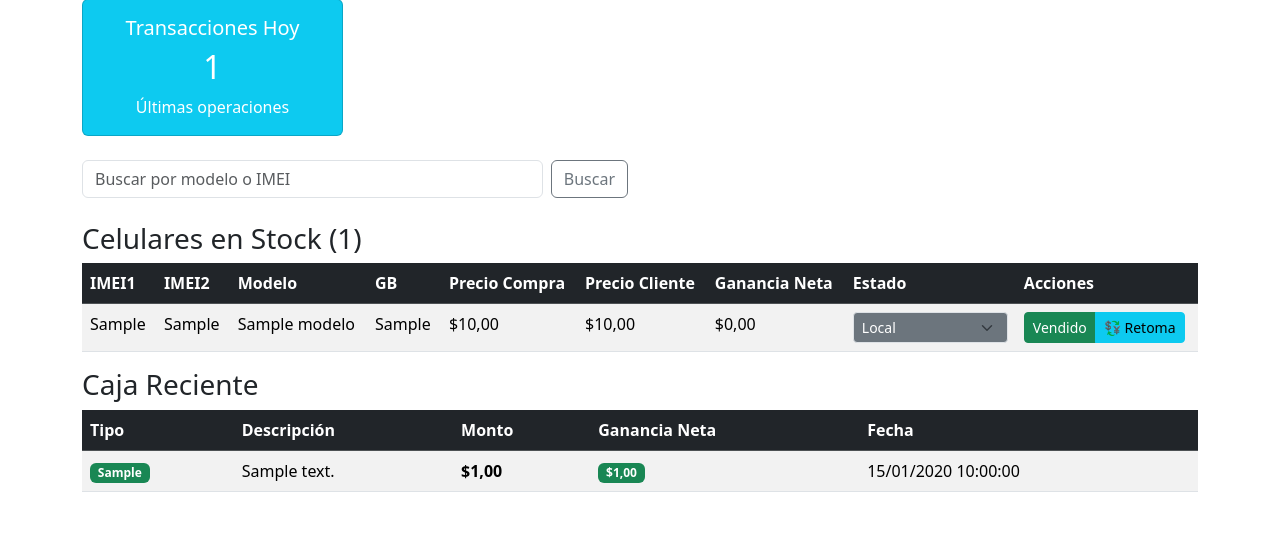
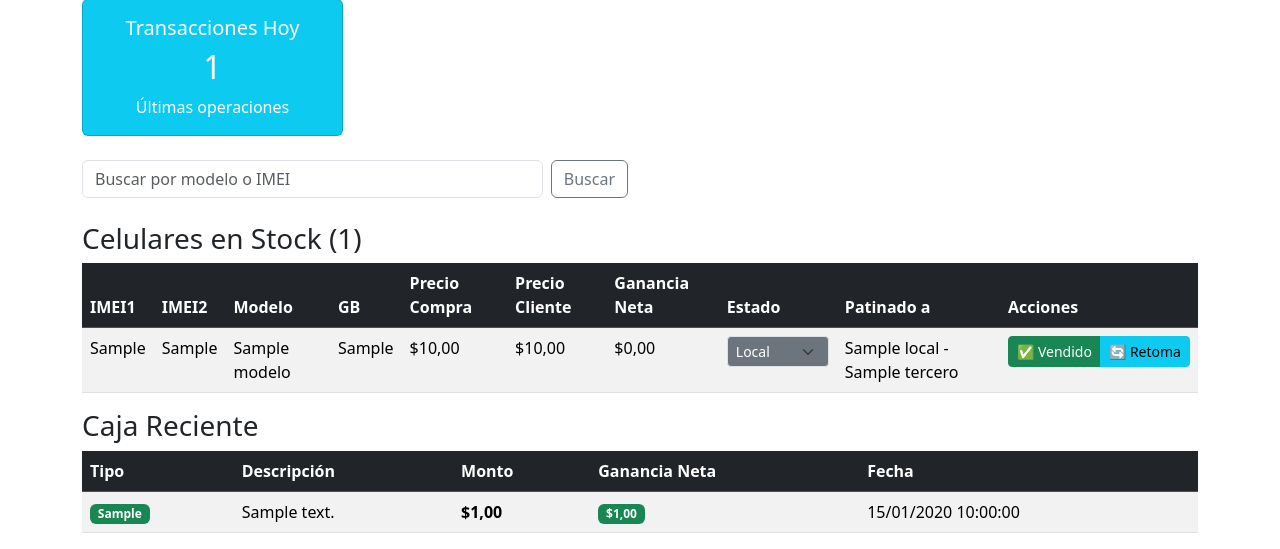
Before and after one commit to 0alexis/cellstore, a Flask app: template templates/index.html in a window 1280 px wide. Shown: the part 321-870 px from the top of the page. Before the commit the page ends 813 px from the top, so only its background shows below. Run offline with Flask 3, Linux system fonts and the light colour scheme; tables that the repository leaves empty hold one stand-in row (values such as "Sample post"); the template is opened without the code that fills it: values that come from a table or form of the project are taken from there, most other values are stand-ins (such as "Sample title", 1, 10 or a date in 2020); some libraries are stand-ins or nearby versions.

Commit message:
cambios pc local

```diff
--- a/app.py
+++ b/app.py
@@ -108,6 +108,15 @@ class Deuda(db.Model):
     notas = db.Column(db.Text)
 
 # Modelos Celular y Transaccion
+class Tercero(db.Model):
+    __tablename__ = 'tercero'
+    id = db.Column(db.Integer, primary_key=True)
+    local = db.Column(db.String(80), nullable=False)
+    nombre = db.Column(db.String(120), nullable=False)
+    activo = db.Column(db.Boolean, default=True)
+    creado_en = db.Column(db.DateTime, default=obtener_fecha_bogota)
+
+
 class Celular(db.Model):
     id = db.Column(db.Integer, primary_key=True)
     imei1 = db.Column(db.String(20), unique=True, nullable=False)
@@ -121,6 +130,10 @@ class Celular(db.Model):
     notas = db.Column(db.Text)
     en_stock = db.Column(db.Boolean, default=True)
     fecha_entrada = db.Column(db.DateTime, default=obtener_fecha_bogota)
+    tercero_id = db.Column(db.Integer, db.ForeignKey('tercero.id'), nullable=True)
+    patinado_en = db.Column(db.DateTime, nullable=True)
+
+    tercero = db.relationship('Tercero', backref='celulares')
 
 # Form CelularForm actualizado (con IMEI1 obligatorio)
 class CelularForm(FlaskForm):
@@ -186,6 +199,21 @@ with app.app_context():
                 conn.execute(text('ALTER TABLE transaccion ADD COLUMN ganancia_neta FLOAT DEFAULT 0.0'))
                 conn.commit()
             print("✓ Migración completada.")
+        # Migración: agregar columnas tercero_id y patinado_en en celular si no existen
+        try:
+            columnas_celular = [col['name'] for col in inspector.get_columns('celular')]
+            if 'tercero_id' not in columnas_celular:
+                print("Migrando tabla celular: agregando columna tercero_id...")
+                with db.engine.connect() as conn:
+                    conn.execute(text('ALTER TABLE celular ADD COLUMN tercero_id INTEGER NULL'))
+                    conn.commit()
+            if 'patinado_en' not in columnas_celular:
+                print("Migrando tabla celular: agregando columna patinado_en...")
+                with db.engine.connect() as conn:
+                    conn.execute(text('ALTER TABLE celular ADD COLUMN patinado_en DATETIME NULL'))
+                    conn.commit()
+        except Exception as mig_e:
+            print(f"Nota migración celular: {mig_e}")
     except Exception as e:
         print(f"Nota migración: {e}")
 
@@ -269,6 +297,7 @@ def index():
     if search:
         query = query.filter((Celular.modelo.contains(search)) | (Celular.imei1.contains(search)) | (Celular.imei2.contains(search)))
     celulares = query.all()
+    terceros = Tercero.query.filter_by(activo=True).order_by(Tercero.local, Tercero.nombre).all()
 
     transacciones = Transaccion.query.order_by(Transaccion.fecha.desc()).limit(5).all()
     # Ganancia total: suma de montos de todas las ventas (Venta y Venta Retoma)
@@ -278,7 +307,7 @@ def index():
     ganancia_neta_total = sum((t.ganancia_neta or 0) for t in ventas_todas)
     # Inversión total: suma de precio_compra de todos los celulares en stock
     inversion_total = sum((c.precio_compra or 0) for c in celulares)
-    return render_template('index.html', form=form, celulares=celulares, transacciones=transacciones, ganancia=ganancia, ganancia_neta_total=ganancia_neta_total, inversion_total=inversion_total, search=search, user=current_user)
+    return render_template('index.html', form=form, celulares=celulares, terceros=terceros, transacciones=transacciones, ganancia=ganancia, ganancia_neta_total=ganancia_neta_total, inversion_total=inversion_total, search=search, user=current_user)
 
 # CRUD: Editar, Eliminar (igual, con check rol)
 @app.route('/editar/<int:id>', methods=['GET', 'POST'])
@@ -426,6 +455,32 @@ def retoma():
     flash(f'¡Plan Retoma registrado! Teléfono {celular.modelo} vendido. Recibido: ${cash_recibido}. Saldo pendiente: ${saldo_pendiente if saldo_pendiente > 0 else "Ninguno"}', 'success')
     return redirect(url_for('index'))
 
+
+@app.route('/terceros', methods=['POST'])
+@login_required
+def crear_tercero():
+    if current_user.role != 'Admin':
+        flash('Acceso denegado.', 'error')
+        return redirect(url_for('index'))
+
+    local = (request.form.get('local') or '').strip()
+    nombre = (request.form.get('nombre') or '').strip()
+
+    if not local or not nombre:
+        flash('Local y nombre son obligatorios.', 'error')
+        return redirect(url_for('index'))
+
+    existente = Tercero.query.filter_by(local=local, nombre=nombre).first()
+    if existente:
+        flash('El tercero ya existe con ese local y nombre.', 'error')
+        return redirect(url_for('index'))
+
+    tercero = Tercero(local=local, nombre=nombre)
+    db.session.add(tercero)
+    db.session.commit()
+    flash('Tercero creado.', 'success')
+    return redirect(url_for('index'))
+
 # Cambiar estado de celular
 @app.route('/cambiar_estado/<int:id>', methods=['POST'])
 @login_required
@@ -435,9 +490,33 @@ def cambiar_estado(id):
         return redirect(url_for('index'))
     celular = Celular.query.get_or_404(id)
     nuevo_estado = request.form.get('nuevo_estado')
+    tercero_id = request.form.get('tercero_id')
+
     if nuevo_estado not in ['local', 'Patinado', 'Vendido', 'Servicio Técnico']:
         flash('Estado inválido.', 'error')
         return redirect(url_for('index'))
+
+    if nuevo_estado == 'Patinado':
+        if not tercero_id:
+            flash('Selecciona a quién se patina el equipo.', 'error')
+            return redirect(url_for('index'))
+        try:
+            tercero_id_int = int(tercero_id)
+        except ValueError:
+            flash('Tercero inválido.', 'error')
+            return redirect(url_for('index'))
+
+        tercero = Tercero.query.filter_by(id=tercero_id_int, activo=True).first()
+        if not tercero:
+            flash('Tercero no encontrado o inactivo.', 'error')
+            return redirect(url_for('index'))
+
+        celular.tercero_id = tercero.id
+        celular.patinado_en = obtener_fecha_bogota()
+    else:
+        celular.tercero_id = None
+        celular.patinado_en = None
+
     celular.estado = nuevo_estado
     db.session.commit()
     flash(f'¡Cambio de estado exitoso! {celular.modelo} ahora es {nuevo_estado}.', 'success')
--- a/templates/index.html
+++ b/templates/index.html
@@ -74,6 +74,7 @@
     <div class="col-md-6 text-end">
         {% if user.role == 'Admin' %}
             <button class="btn btn-primary btn-lg" data-bs-toggle="modal" data-bs-target="#addModal">+ Agregar Celular</button>
+            <button class="btn btn-outline-primary btn-lg ms-2" data-bs-toggle="modal" data-bs-target="#terceroModal">+ Nuevo Tercero</button>
         {% endif %}
     </div>
 </div>
@@ -159,6 +160,36 @@
     </div>
 </div>
 
+<!-- Modal para crear Tercero -->
+<div class="modal fade" id="terceroModal" tabindex="-1" aria-labelledby="terceroModalLabel" aria-hidden="true">
+    <div class="modal-dialog">
+        <div class="modal-content">
+            <div class="modal-header">
+                <h5 class="modal-title" id="terceroModalLabel">Nuevo Tercero</h5>
+                <button type="button" class="btn-close" data-bs-dismiss="modal" aria-label="Close"></button>
+            </div>
+            <form method="POST" action="{{ url_for('crear_tercero') }}">
+                {{ form.csrf_token }}
+                <div class="modal-body">
+                    <div class="mb-3">
+                        <label class="form-label">Local <span class="text-danger">*</span></label>
+                        <input type="text" class="form-control" name="local" placeholder="Ej: Local 12" required>
+                    </div>
+                    <div class="mb-3">
+                        <label class="form-label">Nombre <span class="text-danger">*</span></label>
+                        <input type="text" class="form-control" name="nombre" placeholder="Ej: Juan Pérez" required>
+                    </div>
+                    <div class="alert alert-info">Los terceros son externos al sistema; se usan solo para registrar a quién se patina un equipo.</div>
+                </div>
+                <div class="modal-footer">
+                    <button type="button" class="btn btn-secondary" data-bs-dismiss="modal">Cancelar</button>
+                    <button type="submit" class="btn btn-primary">Crear</button>
+                </div>
+            </form>
+        </div>
+    </div>
+</div>
+
 <!-- Tabla Stock -->
 <h3>Celulares en Stock ({{ celulares|length if celulares else 0 }})</h3>
 <div class="table-responsive">
@@ -173,6 +204,7 @@
                 <th>Precio Cliente</th>
                 <th>Ganancia Neta</th>
                 <th>Estado</th>
+                <th>Patinado a</th>
                 <th>Acciones</th>
             </tr>
         </thead>
@@ -195,21 +227,34 @@
                                 {% elif cel.estado == 'Vendido' %}bg-success text-white
                                 {% elif cel.estado == 'Servicio Técnico' %}bg-warning text-dark
                                 {% endif %}"
-                                name="nuevo_estado" onchange="this.form.submit();">
+                                name="nuevo_estado" onchange="handleEstadoChange(this);">
                                 <option value="local" class="bg-secondary text-white" {% if cel.estado == 'local' %}selected{% endif %}>Local</option>
                                 <option value="Patinado" class="bg-danger text-white" {% if cel.estado == 'Patinado' %}selected{% endif %}>Patinado</option>
                                 <option value="Vendido" class="bg-success text-white" {% if cel.estado == 'Vendido' %}selected{% endif %}>Vendido</option>
                                 <option value="Servicio Técnico" class="bg-warning text-dark" {% if cel.estado == 'Servicio Técnico' %}selected{% endif %}>Servicio Técnico</option>
                             </select>
+                            <select class="form-select form-select-sm mt-1 tercero-selector" name="tercero_id" {% if cel.estado != 'Patinado' %}style="display:none"{% endif %}>
+                                <option value="">Selecciona tercero</option>
+                                {% for t in terceros %}
+                                    <option value="{{ t.id }}" {% if cel.tercero_id == t.id %}selected{% endif %}>{{ t.local }} - {{ t.nombre }}</option>
+                                {% endfor %}
+                            </select>
                         </form>
                     </td>
+                    <td>{{ cel.tercero.local ~ ' - ' ~ cel.tercero.nombre if cel.tercero else 'N/A' }}</td>
                     <td>
-                        <div class="btn-group" role="group">
+                        <div class="btn-group btn-group-sm" role="group" aria-label="Acciones rápidas">
                             {% if user.role == 'Admin' %}
-                                <button type="button" class="btn btn-warning btn-sm" data-bs-toggle="modal" data-bs-target="#editarModal{{ cel.id }}" onclick="cargarDatosEditar({{ cel.id }})">Editar</button>
+                                <button type="button" class="btn btn-outline-warning d-flex align-items-center gap-1" data-bs-toggle="modal" data-bs-target="#editarModal{{ cel.id }}" onclick="cargarDatosEditar({{ cel.id }})" title="Editar datos">
+                                    ✏️ <span>Editar</span>
+                                </button>
                             {% endif %}
-                            <button type="button" class="btn btn-success btn-sm" data-bs-toggle="modal" data-bs-target="#ventaModal{{ cel.id }}">Vendido</button>
-                            <button type="button" class="btn btn-info btn-sm" data-bs-toggle="modal" data-bs-target="#retomaModal{{ cel.id }}">💱 Retoma</button>
+                            <button type="button" class="btn btn-success d-flex align-items-center gap-1" data-bs-toggle="modal" data-bs-target="#ventaModal{{ cel.id }}" title="Registrar venta">
+                                ✅ <span>Vendido</span>
+                            </button>
+                            <button type="button" class="btn btn-info d-flex align-items-center gap-1" data-bs-toggle="modal" data-bs-target="#retomaModal{{ cel.id }}" title="Registrar retoma">
+                                🔄 <span>Retoma</span>
+                            </button>
                         </div>
                     </td>
                 </tr>
@@ -483,5 +528,48 @@
             this.value = formatearPesos(this.value);
         }
     });
+
+    // Manejo de estado -> requiere tercero cuando es patinado
+    function toggleTerceroSelect(selectEl) {
+        const form = selectEl.closest('form');
+        const terceroSelect = form ? form.querySelector('.tercero-selector') : null;
+        if (!terceroSelect) return;
+        if (selectEl.value === 'Patinado') {
+            terceroSelect.style.display = 'block';
+        } else {
+            terceroSelect.value = '';
+            terceroSelect.style.display = 'none';
+        }
+    }
+
+    function handleEstadoChange(selectEl) {
+        toggleTerceroSelect(selectEl);
+        const form = selectEl.form;
+        const terceroSelect = form ? form.querySelector('.tercero-selector') : null;
+        if (selectEl.value === 'Patinado') {
+            if (!terceroSelect || !terceroSelect.value) {
+                if (terceroSelect) terceroSelect.focus();
+                return; // No enviamos hasta elegir tercero
+            }
+        }
+        form.submit();
+    }
+
+    document.querySelectorAll('.tercero-selector').forEach(sel => {
+        sel.addEventListener('change', function () {
+            const estadoSelect = this.closest('form').querySelector('.estado-select');
+            if (estadoSelect && estadoSelect.value === 'Patinado' && this.value) {
+                this.form.submit();
+            }
+        });
+    });
+
+    document.querySelectorAll('.estado-select').forEach(toggleTerceroSelect);
+
+    // Activar tooltips de Bootstrap para botones de acción
+    const tooltipTriggerList = [].slice.call(document.querySelectorAll('[title]'));
+    tooltipTriggerList.forEach(function (tooltipTriggerEl) {
+        new bootstrap.Tooltip(tooltipTriggerEl);
+    });
 </script>
 {% endblock %}
```
